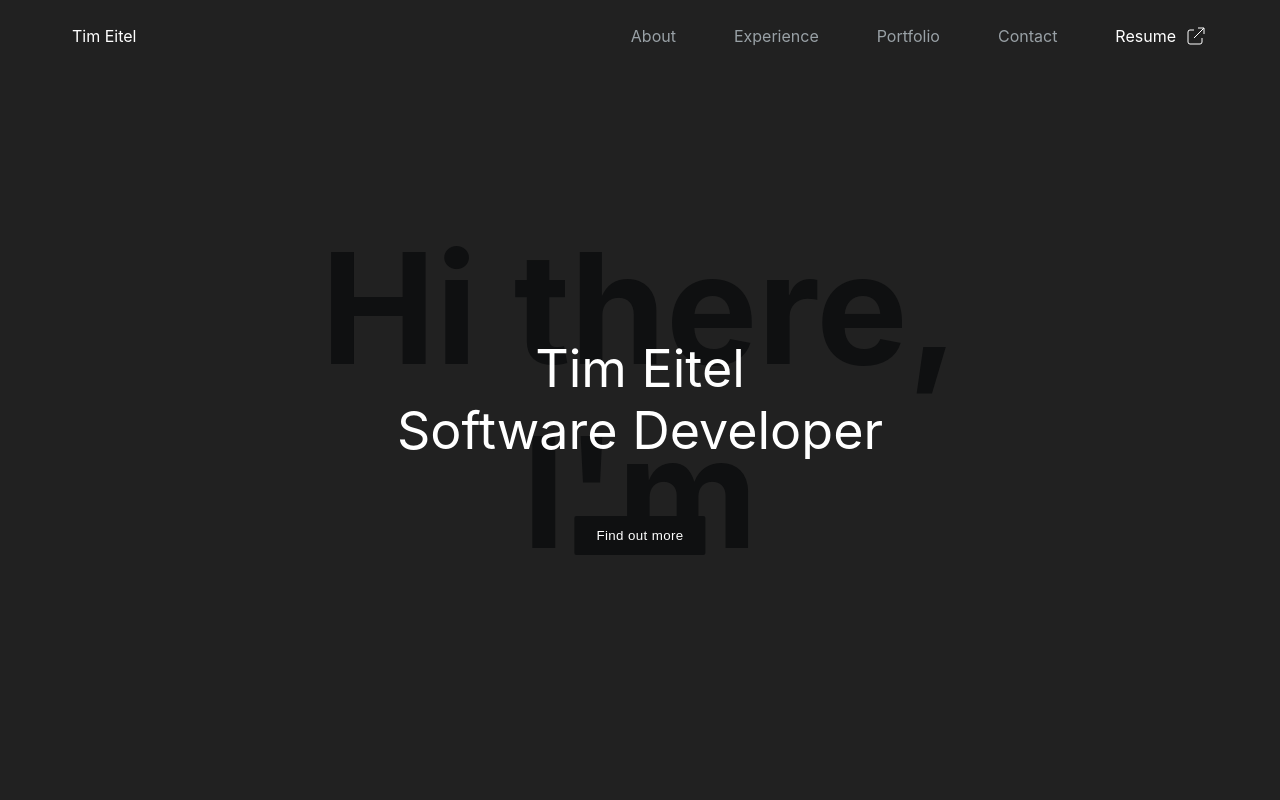
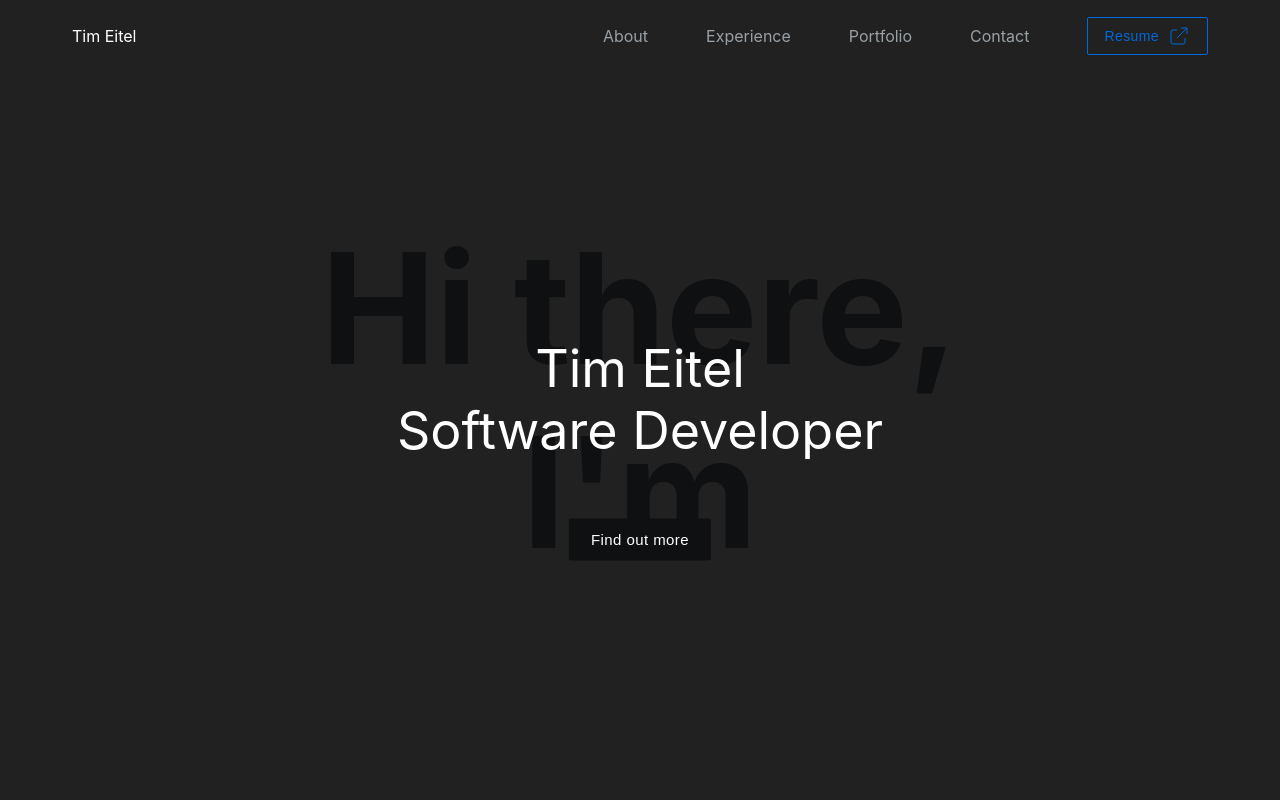
Before and after one commit to timeitel/portfolio, a Next.js app: page / in a window 1280 px wide. Shown: the top 800 px of the page. Built offline with nearby package versions, Linux system fonts and the light colour scheme.

Commit message:
feat: secondary button

```diff
--- a/components/common/Button/PrimaryButton.tsx
+++ b/components/common/Button/PrimaryButton.tsx
@@ -15,8 +15,8 @@ const StyledPrimaryButton = styled(Button)`
   }
 
   &:before {
+    content: "";
     background: ${(p) => p.theme.color.blue600};
-    content: "";
     position: absolute;
     width: 100%;
     height: 1px;
--- a/components/common/Button/SecondaryButton.tsx
+++ b/components/common/Button/SecondaryButton.tsx
@@ -3,16 +3,21 @@ import styled from "@emotion/styled";
 import { FC } from "react";
 
 export const SecondaryButton: FC<ButtonProps> = ({ children, ...rest }) => {
-  return <StyledPrimaryButton {...rest}>{children}</StyledPrimaryButton>;
+  return <StyledSecondaryButton {...rest}>{children}</StyledSecondaryButton>;
 };
 
-const StyledPrimaryButton = styled(Button)`
-  background-color: ${(p) => p.theme.color.blackPrimary};
+const StyledSecondaryButton = styled(Button)`
+  background-color: inherit;
   color: ${(p) => p.theme.color.blue600};
-  border: ${(p) => `2px solid ${p.theme.color.blue600}`};
+  border: ${(p) => `1px solid ${p.theme.color.blue600}`};
+
+  &:hover {
+    background-color: ${(p) => `${p.theme.color.blue200}33`};
+  }
 
   &:before {
     content: "";
+    background: ${(p) => p.theme.color.blue600};
     position: absolute;
     width: 100%;
     height: 1px;
--- a/components/common/Button/types.ts
+++ b/components/common/Button/types.ts
@@ -16,5 +16,5 @@ export const ButtonSizes: IButtonSizes = {
     fontSize: "0.8125rem",
   },
   md: { padding: "6px 16px", fontSize: "0.875rem" },
-  lg: { padding: "8px 22px", fontSize: "0.9375" },
+  lg: { padding: "8px 22px", fontSize: "0.9375rem" },
 };
--- a/components/home/Navbar/Navbar.tsx
+++ b/components/home/Navbar/Navbar.tsx
@@ -2,6 +2,7 @@ import { Link } from "@components/common/Link";
 import { ExternalLinkIcon } from "@components/common/Icons";
 import React, { FC } from "react";
 import { StyledHeader, StyledNavItem } from "./styled";
+import { SecondaryButton } from "@common/Button";
 
 interface Props {}
 
@@ -31,8 +32,10 @@ export const Navbar: FC<Props> = () => {
           target="_blank"
           href="resume.pdf"
         >
-          Resume
-          <ExternalLinkIcon />
+          <SecondaryButton>
+            Resume
+            <ExternalLinkIcon />
+          </SecondaryButton>
         </Link>
       </nav>
     </StyledHeader>
```
